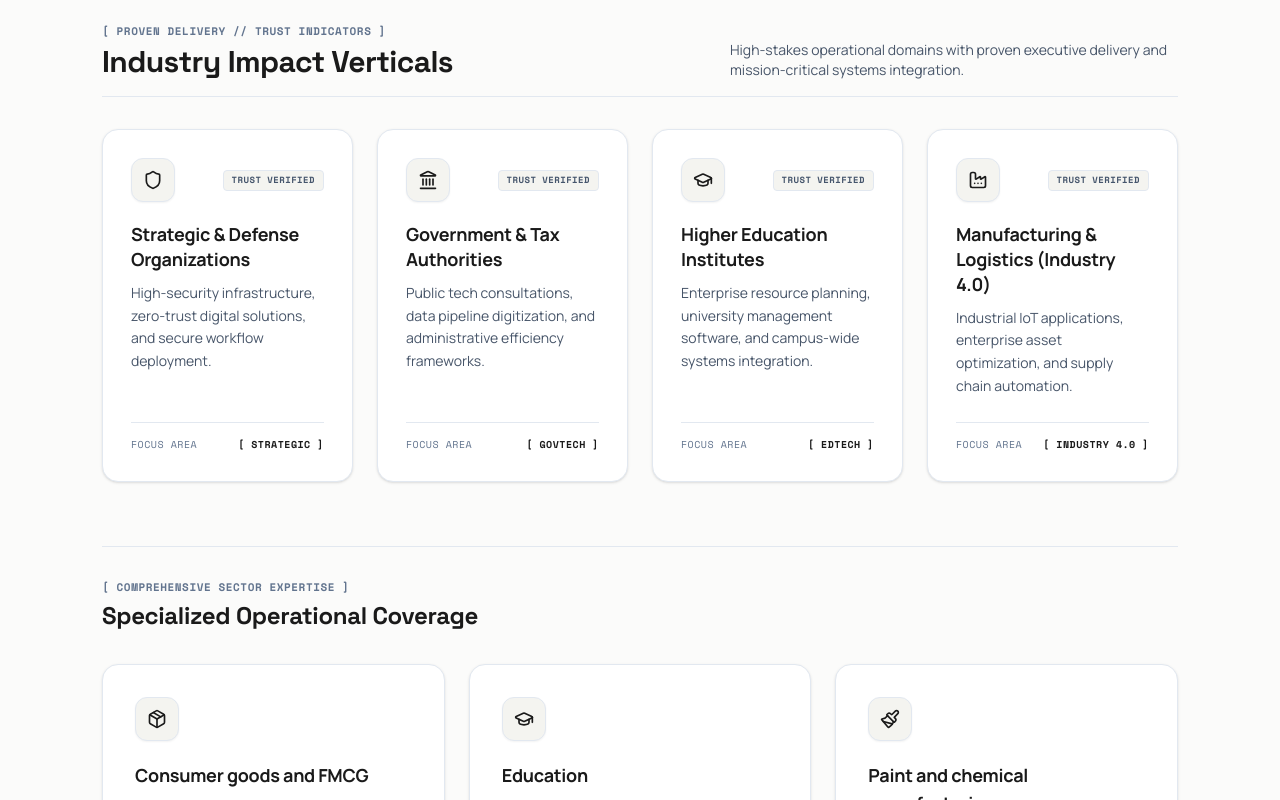
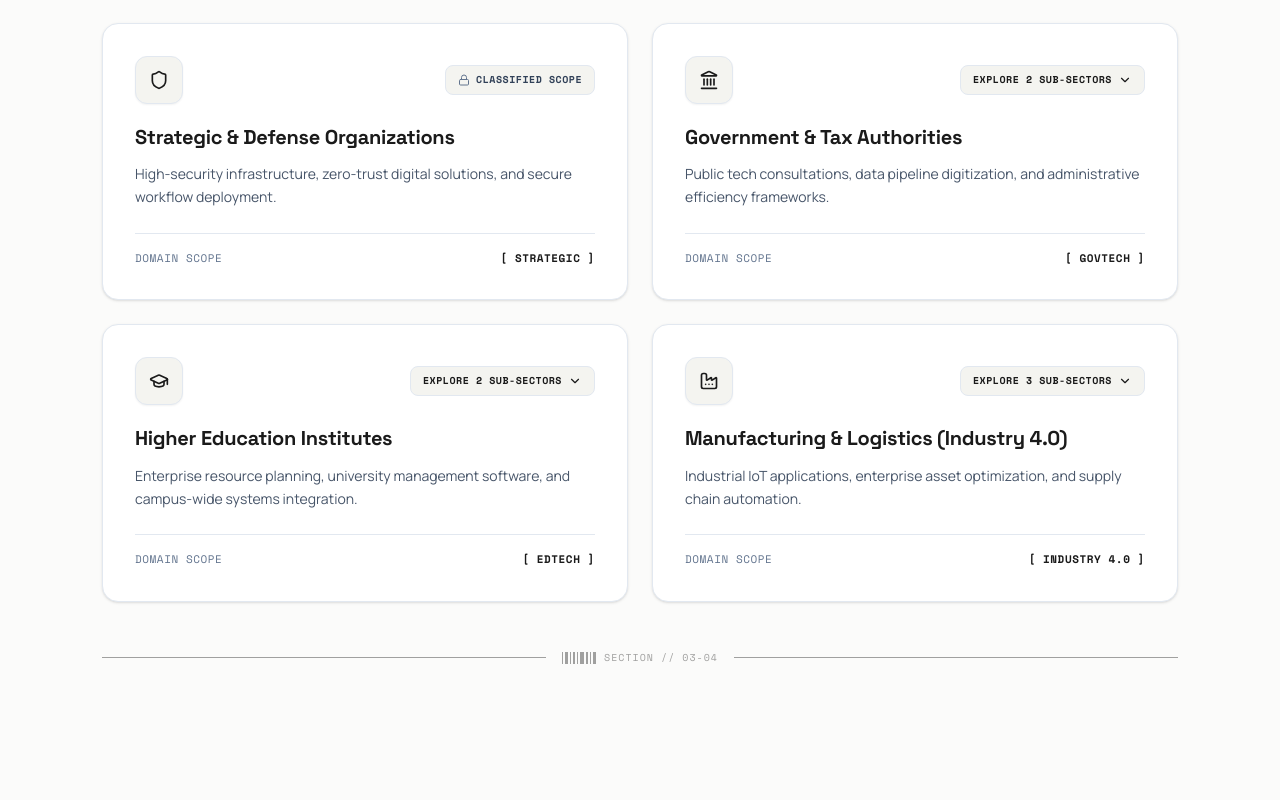
Before and after one commit to zainmabid/myportfolio, a React (Vite) app: page / in a window 1280 px wide. Shown: the part 4360-5160 px from the top of the page. Built offline with nearby package versions, Linux system fonts and the light colour scheme.

Commit message:
feat: implement Industries interactive expanding drawers and remove duplicate coverage grid

```diff
--- a/src/components/Industries.tsx
+++ b/src/components/Industries.tsx
@@ -1,30 +1,50 @@
-import React from 'react';
+import React, { useState } from 'react';
+import { motion, AnimatePresence } from 'framer-motion';
 import {
   Shield,
   Landmark,
   GraduationCap,
   Factory,
+  Building2,
+  Database,
+  QrCode,
   Package,
   Paintbrush,
   Warehouse,
-  Building2
+  ChevronDown,
+  Lock
 } from 'lucide-react';
-import { PORTFOLIO_DATA } from '@/data/content';
+import { PORTFOLIO_DATA, ImpactVertical, SubSectorItem } from '@/data/content';
 import { BarcodeDivider } from './Barcode';
 
-const ICON_MAP = {
+const PARENT_ICON_MAP = {
+  Shield,
+  Landmark,
+  GraduationCap,
+  Factory
+};
+
+const MICRO_ICON_MAP = {
+  Building2,
+  Database,
+  GraduationCap,
+  QrCode,
   Package,
-  GraduationCap,
   Paintbrush,
-  Factory,
-  Warehouse,
-  Landmark,
-  Building2,
-  Shield
+  Warehouse
 };
 
 export const Industries: React.FC = () => {
-  const { industries, impactVerticals } = PORTFOLIO_DATA;
+  const { impactVerticals } = PORTFOLIO_DATA;
+  // State to track which parent cards are expanded
+  const [expandedIds, setExpandedIds] = useState<Record<string, boolean>>({});
+
+  const toggleExpand = (id: string) => {
+    setExpandedIds((prev) => ({
+      ...prev,
+      [id]: !prev[id]
+    }));
+  };
 
   return (
     <section id="industries" className="py-28 sm:py-36 border-b border-[#E2E8F0] bg-[#FBFBFA]">
@@ -42,104 +62,145 @@ export const Industries: React.FC = () => {
           </p>
         </div>
 
-        {/* Industry Impact Verticals (Trust Indicators) */}
-        <div className="mb-16">
-          <div className="flex flex-col sm:flex-row sm:items-end justify-between gap-3 mb-8 pb-4 border-b border-[#E2E8F0]">
+        {/* 4 Main Parent Cards Grid */}
+        <div className="grid grid-cols-1 md:grid-cols-2 gap-6 items-start">
+          {impactVerticals.map((vertical: ImpactVertical) => {
+            const ParentIcon = PARENT_ICON_MAP[vertical.iconName] || Shield;
+            const isExpanded = !!expandedIds[vertical.id];
+            const canExpand = vertical.canExpand && vertical.subSectors && vertical.subSectors.length > 0;
+
+            return (
+              <article
+                key={vertical.id}
+                className={`group relative rounded-2xl bg-white border transition-all duration-200 p-7 sm:p-8 flex flex-col justify-between shadow-sm ${
+                  isExpanded ? 'border-slate-400 shadow-md' : 'border-[#E2E8F0] hover:border-slate-300'
+                }`}
+              >
                 <div>
-              <span className="font-mono text-[11px] uppercase tracking-wider text-slate-500 font-semibold block mb-1">
-                [ PROVEN DELIVERY // TRUST INDICATORS ]
-              </span>
-              <h3 className="font-heading text-2xl sm:text-3xl font-bold tracking-[-0.02em] text-[#1A1A1A]">
-                Industry Impact Verticals
-              </h3>
-            </div>
-            <p className="text-xs sm:text-sm text-[#475569] max-w-md font-normal">
-              High-stakes operational domains with proven executive delivery and mission-critical systems integration.
-            </p>
+                  {/* Top Bar: Icon + Action / Status Pill */}
+                  <div className="flex items-center justify-between gap-3 mb-5">
+                    <div className="w-12 h-12 rounded-xl bg-[#F4F4F0] border border-[#E2E8F0] flex items-center justify-center text-[#1A1A1A] group-hover:bg-[#0F172A] group-hover:text-white group-hover:border-[#0F172A] transition-colors shadow-xs shrink-0">
+                      <ParentIcon className="w-5 h-5" />
                     </div>
 
-          {/* 4 Distinct Impact Cards Grid */}
-          <div className="grid grid-cols-1 md:grid-cols-2 lg:grid-cols-4 gap-6 items-stretch">
-            {impactVerticals.map((vertical) => {
-              const Icon = ICON_MAP[vertical.iconName] || Shield;
-              return (
-                <div
-                  key={vertical.id}
-                  className="group relative p-7 rounded-2xl bg-white border border-[#E2E8F0] hover:border-slate-400 hover:shadow-md transition-all duration-200 shadow-sm flex flex-col justify-between text-left"
+                    {/* Status / Expand Action */}
+                    {vertical.statusTag === 'Classified Scope' ? (
+                      <span className="inline-flex items-center gap-1.5 font-mono text-[10px] uppercase font-semibold px-3 py-1.5 rounded-lg bg-[#F4F4F0] border border-[#E2E8F0] text-slate-700 tracking-wider">
+                        <Lock className="w-3 h-3 text-slate-500" />
+                        <span>Classified Scope</span>
+                      </span>
+                    ) : canExpand ? (
+                      <button
+                        type="button"
+                        onClick={() => toggleExpand(vertical.id)}
+                        className={`inline-flex items-center gap-1.5 font-mono text-[10px] uppercase font-semibold px-3 py-1.5 rounded-lg border transition-all cursor-pointer tracking-wider ${
+                          isExpanded
+                            ? 'bg-[#0F172A] text-white border-[#0F172A] shadow-xs'
+                            : 'bg-[#F4F4F0] hover:bg-slate-200 text-[#1A1A1A] border-[#E2E8F0]'
+                        }`}
+                        aria-expanded={isExpanded}
+                        aria-label={`Toggle sub-sectors for ${vertical.title}`}
                       >
-                  <div>
-                    {/* Icon & Capsule Row */}
-                    <div className="flex items-center justify-between gap-2 mb-5">
-                      <div className="w-11 h-11 rounded-xl bg-[#F4F4F0] border border-[#E2E8F0] flex items-center justify-center text-[#1A1A1A] group-hover:bg-[#0F172A] group-hover:text-white group-hover:border-[#0F172A] transition-colors shadow-xs">
-                        <Icon className="w-5 h-5" />
-                      </div>
-                      <span className="font-mono text-[9px] uppercase font-semibold px-2 py-0.5 rounded bg-[#F4F4F0] border border-[#E2E8F0] text-slate-600 tracking-wider">
-                        TRUST VERIFIED
-                      </span>
+                        <span>{isExpanded ? 'Close Sub-Sectors' : `Explore ${vertical.subSectors?.length} Sub-Sectors`}</span>
+                        <ChevronDown
+                          className={`w-3.5 h-3.5 transition-transform duration-200 ${
+                            isExpanded ? 'rotate-180' : ''
+                          }`}
+                        />
+                      </button>
+                    ) : null}
                   </div>
 
-                    <h4 className="font-subheading text-lg font-bold tracking-[-0.015em] text-[#1A1A1A] leading-snug">
+                  {/* Parent Title & Description */}
+                  <h3 className="font-heading text-xl font-bold tracking-[-0.015em] text-[#1A1A1A] leading-snug">
                     {vertical.title}
-                    </h4>
+                  </h3>
 
-                    <p className="mt-2.5 text-sm text-[#475569] leading-relaxed font-normal">
+                  <p className="mt-3 text-sm text-[#475569] leading-relaxed font-normal">
                     {vertical.description}
                   </p>
                 </div>
 
-                  <div className="mt-6 pt-3.5 border-t border-[#E2E8F0] flex items-center justify-between text-[10px] font-mono uppercase tracking-wider text-slate-500">
-                    <span>Focus Area</span>
+                {/* Footer Domain Scope Tag */}
+                <div className="mt-6 pt-4 border-t border-[#E2E8F0] flex items-center justify-between text-[11px] font-mono uppercase tracking-wider text-slate-500">
+                  <span>Domain Scope</span>
                   <span className="text-[#1A1A1A] font-semibold">
                     [ {vertical.tag.split('//')[0].trim()} ]
                   </span>
+                </div>
+
+                {/* Smooth Expanding Drawer for Sub-Sectors */}
+                <AnimatePresence>
+                  {isExpanded && vertical.subSectors && (
+                    <motion.div
+                      key={`drawer-${vertical.id}`}
+                      initial={{ opacity: 0, height: 0 }}
+                      animate={{ opacity: 1, height: 'auto' }}
+                      exit={{ opacity: 0, height: 0 }}
+                      transition={{ duration: 0.35, ease: [0.16, 1, 0.3, 1] }}
+                      className="overflow-hidden"
+                    >
+                      <div className="mt-6 pt-5 border-t border-[#E2E8F0]">
+                        <div className="p-4 sm:p-5 rounded-xl bg-[#F8F9FA] border border-[#E2E8F0]">
+                          <div className="mb-3.5 flex items-center justify-between text-[10px] font-mono uppercase tracking-wider text-slate-500">
+                            <span className="font-semibold text-slate-700">Sub-Sectors &amp; Deployments</span>
+                            <span>{vertical.subSectors.length} Nodes</span>
+                          </div>
+
+                          {/* Dynamic Sub-Sectors Grid: 3-cols for 3 items, 2-cols for 2 items */}
+                          <div
+                            className={`grid gap-3 ${
+                              vertical.subSectors.length >= 3
+                                ? 'grid-cols-1 sm:grid-cols-3'
+                                : 'grid-cols-1 sm:grid-cols-2'
+                            }`}
+                          >
+                            {vertical.subSectors.map((sub: SubSectorItem, sIdx: number) => {
+                              const MicroIcon = MICRO_ICON_MAP[sub.iconName] || Package;
+                              const subLetter = String.fromCharCode(65 + sIdx); // A, B, C
+
+                              return (
+                                <div
+                                  key={sub.id}
+                                  className="p-3.5 rounded-lg bg-white border border-[#E2E8F0] hover:border-slate-300 transition-colors shadow-2xs flex flex-col justify-between text-left"
+                                >
+                                  <div>
+                                    {/* Top Micro Row: Micro-Icon + Micro-Pill Tag */}
+                                    <div className="flex items-center justify-between gap-1.5 mb-2">
+                                      <div className="flex items-center gap-1.5">
+                                        <MicroIcon className="w-3.5 h-3.5 text-slate-700 shrink-0" />
+                                        <span className="font-mono text-[9px] uppercase tracking-wider text-slate-400 font-semibold">
+                                          Sub-Sector {subLetter}
+                                        </span>
+                                      </div>
+
+                                      <span className="font-mono text-[8px] uppercase tracking-wider px-1.5 py-0.5 rounded bg-[#F4F4F0] border border-[#E2E8F0] text-slate-600 font-semibold shrink-0">
+                                        {sub.statusTag}
+                                      </span>
+                                    </div>
+
+                                    {/* Sub-Sector Title */}
+                                    <h4 className="font-subheading text-xs sm:text-[13px] font-bold text-[#1A1A1A] leading-snug">
+                                      {sub.title}
+                                    </h4>
+
+                                    {/* Sub-Sector Description */}
+                                    <p className="mt-1.5 text-[11px] sm:text-xs text-[#475569] leading-relaxed font-normal">
+                                      {sub.description}
+                                    </p>
                                   </div>
                                 </div>
                               );
                             })}
                           </div>
                         </div>
-
-        {/* Sector Experience Grid */}
-        <div className="pt-8 border-t border-[#E2E8F0]">
-          <div className="mb-8">
-            <span className="font-mono text-[11px] uppercase tracking-wider text-slate-500 font-semibold block mb-1">
-              [ COMPREHENSIVE SECTOR EXPERTISE ]
-            </span>
-            <h3 className="font-heading text-xl sm:text-2xl font-bold tracking-[-0.015em] text-[#1A1A1A]">
-              Specialized Operational Coverage
-            </h3>
                       </div>
-
-          <div className="grid grid-cols-1 sm:grid-cols-2 lg:grid-cols-3 gap-6">
-            {industries.map((ind) => {
-              const Icon = ICON_MAP[ind.iconName] || Package;
-              return (
-                <div
-                  key={ind.id}
-                  className="group p-8 rounded-2xl bg-white border border-[#E2E8F0] hover:border-slate-400 hover:shadow-md transition-all duration-200 shadow-sm flex flex-col justify-between"
-                >
-                  <div>
-                    <div className="w-11 h-11 rounded-xl bg-[#F4F4F0] border border-[#E2E8F0] flex items-center justify-center text-[#1A1A1A] mb-5 group-hover:bg-[#0F172A] group-hover:text-white group-hover:border-[#0F172A] transition-colors shadow-xs">
-                      <Icon className="w-5 h-5" />
-                    </div>
-
-                    <h4 className="font-subheading text-lg font-bold tracking-[-0.015em] text-[#1A1A1A]">
-                      {ind.title}
-                    </h4>
-
-                    <p className="mt-2 text-sm text-[#475569] leading-relaxed font-normal">
-                      {ind.description}
-                    </p>
-                  </div>
-
-                  <div className="mt-6 pt-4 border-t border-[#E2E8F0] flex items-center justify-between text-[11px] font-mono uppercase tracking-wider text-slate-500">
-                    <span>Sector Scope</span>
-                    <span className="text-[#1A1A1A] font-semibold">Active</span>
-                  </div>
-                </div>
+                    </motion.div>
+                  )}
+                </AnimatePresence>
+              </article>
             );
           })}
-          </div>
         </div>
 
         <BarcodeDivider label="SECTION // 03-04" />
--- a/src/data/content.ts
+++ b/src/data/content.ts
@@ -76,12 +76,23 @@ export interface IndustryItem {
   iconName: 'Package' | 'GraduationCap' | 'Paintbrush' | 'Factory' | 'Warehouse' | 'Landmark' | 'Building2';
 }
 
+export interface SubSectorItem {
+  id: string;
+  title: string;
+  description: string;
+  statusTag: 'Active Scope' | 'Deployed Use-Case';
+  iconName: 'Building2' | 'Database' | 'GraduationCap' | 'QrCode' | 'Package' | 'Paintbrush' | 'Warehouse';
+}
+
 export interface ImpactVertical {
   id: string;
   iconName: 'Shield' | 'Landmark' | 'GraduationCap' | 'Factory';
   title: string;
   description: string;
   tag: string;
+  statusTag?: string;
+  canExpand?: boolean;
+  subSectors?: SubSectorItem[];
 }
 
 export interface ExperienceItem {
@@ -720,28 +731,88 @@ export const PORTFOLIO_DATA: PortfolioData = {
       iconName: 'Shield',
       title: 'Strategic & Defense Organizations',
       description: 'High-security infrastructure, zero-trust digital solutions, and secure workflow deployment.',
-      tag: 'STRATEGIC // HIGH-SECURITY'
+      tag: 'STRATEGIC // HIGH-SECURITY',
+      statusTag: 'Classified Scope',
+      canExpand: false
     },
     {
       id: 'gov-tax',
       iconName: 'Landmark',
       title: 'Government & Tax Authorities',
       description: 'Public tech consultations, data pipeline digitization, and administrative efficiency frameworks.',
-      tag: 'GOVTECH // PUBLIC SECTOR'
+      tag: 'GOVTECH // PUBLIC SECTOR',
+      canExpand: true,
+      subSectors: [
+        {
+          id: 'gov-sub-a',
+          title: 'Enterprise Government Solutions',
+          description: 'Solution sales, compliance structures, and technical workflow demonstrations.',
+          statusTag: 'Active Scope',
+          iconName: 'Building2'
+        },
+        {
+          id: 'gov-sub-b',
+          title: 'Public Data Digitization',
+          description: 'Engineering structural tech consultations and data pipeline deployments.',
+          statusTag: 'Deployed Use-Case',
+          iconName: 'Database'
+        }
+      ]
     },
     {
       id: 'higher-education',
       iconName: 'GraduationCap',
       title: 'Higher Education Institutes',
       description: 'Enterprise resource planning, university management software, and campus-wide systems integration.',
-      tag: 'EDTECH // ERP SYSTEMS'
+      tag: 'EDTECH // ERP SYSTEMS',
+      canExpand: true,
+      subSectors: [
+        {
+          id: 'edu-sub-a',
+          title: 'Academic ERP Deployments',
+          description: 'Integrating university management software and cross-campus resource planning.',
+          statusTag: 'Active Scope',
+          iconName: 'GraduationCap'
+        },
+        {
+          id: 'edu-sub-b',
+          title: 'Campus Asset Visibility',
+          description: 'Implementing barcode tracking and automated inventory workflows for large distributed campuses.',
+          statusTag: 'Deployed Use-Case',
+          iconName: 'QrCode'
+        }
+      ]
     },
     {
       id: 'manufacturing-logistics',
       iconName: 'Factory',
       title: 'Manufacturing & Logistics (Industry 4.0)',
       description: 'Industrial IoT applications, enterprise asset optimization, and supply chain automation.',
-      tag: 'INDUSTRY 4.0 // AUTOMATION'
+      tag: 'INDUSTRY 4.0 // AUTOMATION',
+      canExpand: true,
+      subSectors: [
+        {
+          id: 'mfg-sub-a',
+          title: 'Consumer Goods & FMCG',
+          description: 'Deploying RFID asset management and real-time enterprise supply chain visibility.',
+          statusTag: 'Deployed Use-Case',
+          iconName: 'Package'
+        },
+        {
+          id: 'mfg-sub-b',
+          title: 'Paint & Chemical Processing',
+          description: 'Engineering Work-in-Progress (WIP) automation and strict batch production traceability loops.',
+          statusTag: 'Active Scope',
+          iconName: 'Paintbrush'
+        },
+        {
+          id: 'mfg-sub-c',
+          title: 'Warehousing & WMS',
+          description: 'Integrating operational Auto-ID hardware directly with core Warehouse Management Systems.',
+          statusTag: 'Deployed Use-Case',
+          iconName: 'Warehouse'
+        }
+      ]
     }
   ],
 
```
Lines whose indentation alone changed are shown as unchanged.
